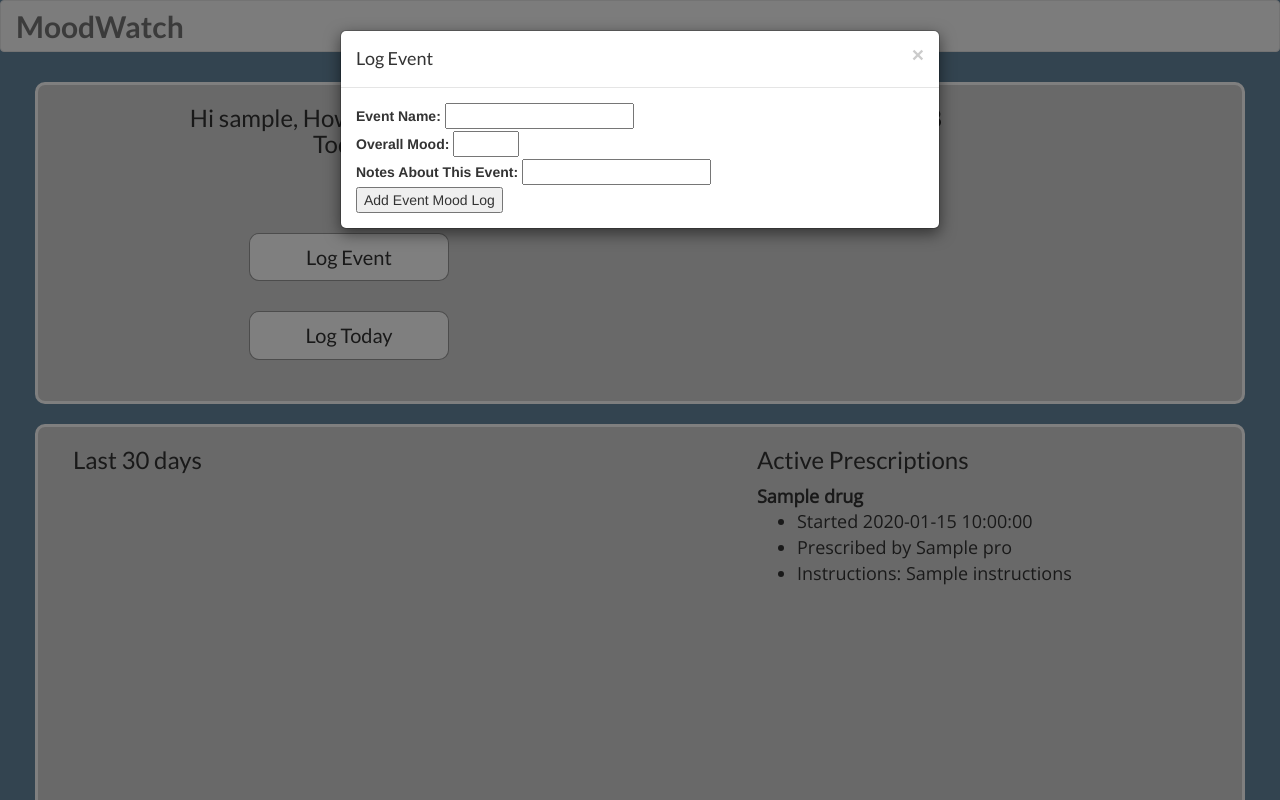
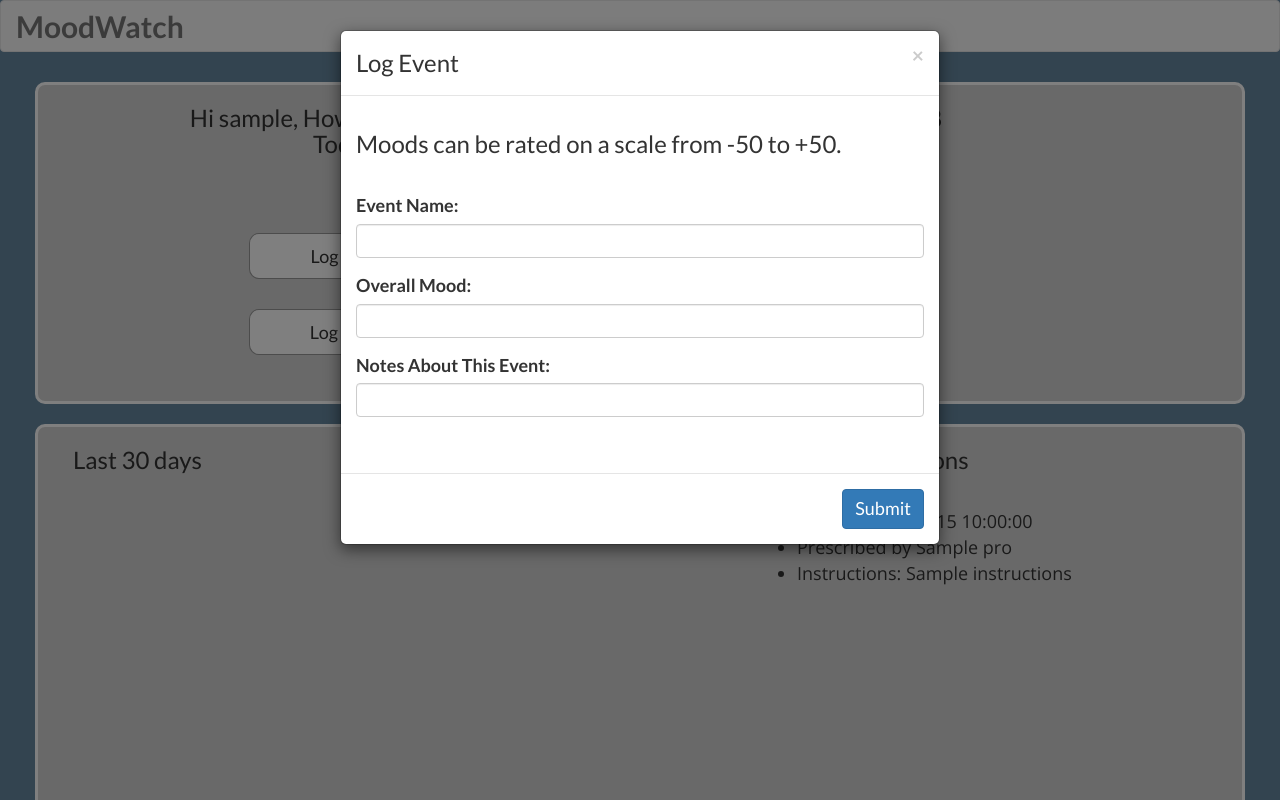
Before and after one commit to paulinang/moodwatch, a Flask app: template templates/basic_dashboard.html in a window 1280 px wide, after a click on "Log Event". Run offline with Flask 2, Linux system fonts and the light colour scheme; the template is opened without the code that fills it: most values are stand-ins (such as "Sample title", 1, 10 or a date in 2020); data that the repository does not hold is empty; some libraries are stand-ins or nearby versions.

Commit message:
Styled add event and day log forms

```diff
--- a/static/main.css
+++ b/static/main.css
@@ -1,3 +1,7 @@
+html {
+    overflow: hidden;
+}
+
 body {
     background-color: rgba(0,58,97,0.6);
 }
@@ -121,3 +125,13 @@ select, .custom-button, .search-date-interactions {
     padding: 0px 20px 18px 20px;
     margin: 20px 20px 0px;
 }
+
+.modal, input[type='text'], input[type='number'], input[type='textarea'], .btn {
+    font-family: lato;
+    font-size: 18px;
+}
+
+.tooltip-inner {
+    max-width: 500px;
+    font-size: 14px;
+}
--- a/templates/basic_dashboard.html
+++ b/templates/basic_dashboard.html
@@ -71,28 +71,38 @@
                 <div class="modal-content">
                   <div class="modal-header">
                     <button type="button" class="close" data-dismiss="modal" aria-label="Close"><span aria-hidden="true">&times;</span></button>
-                    <h4 class="modal-title" id="todayEventLabel">Log Event</h4>
+                    <h3 class="modal-title" id="todayEventLabel">Log Event</h3>
                   </div>
+
+                <form class="event mood-form" action='/log_event_mood' method='POST'>
                     <div class="modal-body">
-                    <form class="event mood-form" action='/log_event_mood' method='POST'>
-                        <label for='event-name'>Event Name:</label>
-                        <input id='event-name' type='text' name='event-name' required><br>
+                        <div id='mood-rating-guide'>
+                            <h3 data-toggle='tooltip' title='Suggested interpretation: Negative moods are rated less than zero, positive moods are rated more than zero, a neutral disposition is rated zero.'>
+                            Moods can be rated on a scale from -50 to +50.</h3><br>
 
-                        <input id='today-event-date' type='hidden' name='today-event-date'>
+                        </div>
+                        <input class='form-control' id='today-event-date' type='hidden' name='today-event-date'>
                         <script>
                             // Get today's date and assign it to a hidden input
                             $('#today-event-date').val(moment().format('YYYY-MM-DD'))
                         </script>
-
+                        <div class='form-group'>
+                            <label for='event-name'>Event Name:</label>
+                            <input class='form-control' id='event-name' type='text' name='event-name' required>
+                        </div>
+                        <div class='form-group'>
                             <label for='event-overall-mood'>Overall Mood: </label>
-                        <input class='event overall-mood' type='number' name='overall-mood' min='-50' max='50' required><br>
-
+                            <input class='event overall-mood form-control' type='number' name='overall-mood' min='-50' max='50' required>
+                        </div>
+                        <div class='form-group'>
                             <label for='event-notes'>Notes About This Event:</label>
-                        <input class='event notes' type='textarea' name='notes'><br>
-
-                        <input type='submit' value='Add Event Mood Log'>
+                            <input class='event notes form-control' type='textarea' name='notes'><br>
+                        </div>
+                    </div>
+                    <div class='modal-footer'>
+                        <button class='btn btn-primary' type='submit'>Submit</button>
+                    </div>
                 </form>
-                  </div>
                 </div>
               </div>
             </div>
@@ -104,34 +114,43 @@
                 <div class="modal-content">
                   <div class="modal-header">
                     <button type="button" class="close" data-dismiss="modal" aria-label="Close"><span aria-hidden="true">&times;</span></button>
-                    <h4 class="modal-title" id="todayLogLabel">Log Day</h4>
+                    <h3 class="modal-title" id="todayLogLabel">Log Day</h3>
                   </div>
+
+                    <form class="day mood-form" action='/log_day_mood' method='POST'>
                         <div class="modal-body">
-                    <form class="day mood-form" action='/log_day_mood' method='POST'>
                             <input id='today-date' type='hidden' name='today-date'>
                             <script>
                                 // Get today's date and assign it to a hidden input
                                 $('#today-date').val(moment().format('YYYY-MM-DD'))
                             </script>
+                            <div id='mood-rating-guide'>
+                                <h3 data-toggle='tooltip' title='Suggested interpretation: Negative moods are rated less than zero, positive moods are rated more than zero, a neutral disposition is rated zero.'>
+                                Moods can be rated on a scale from -50 to +50.</h3><br>
 
-                        <label for='day-overall-mood'>Overall Mood: </label>
-                        <input class="day overall-mood" type='number' name='overall-mood' min='-50' max='50' required><br>
-
-                        <p id='day-mood-range'>Range of Mood:
-                        <label for='day-min-mood'>Min: </label>
-                        <input class="day min-mood" type='number' name='min-mood' min='-50' max='50'>
-
-                        <label for='day-max-mood'>Max: </label>
-                        <input class='day max-mood' type='number' name='max-mood' min='-50' max='50'>
-                        <span class="day alert-msg" style='color:red;'></span><br>
-                        </p>
-
-                        <label for='day-notes'>Notes About This Day:</label>
-                        <input class="day notes" type='textarea' name='notes'><br>
-
-                        <input type='submit' value='Add Day Mood Log'>
+                            </div>
+                            <div class='form-group'>
+                                <label for='day-overall-mood'>Overall Mood For Today: </label>
+                                <input class="day overall-mood form-control" type='number' name='overall-mood' min='-50' max='50' required>
+                            </div>
+                            <div class='form-group'>
+                                <label for='day-min-mood'>Lowest Point You Felt Today: </label>
+                                <input class="day min-mood form-control" type='number' name='min-mood' min='-50' max='50'>
+                            </div>
+                            <div class='form-group'>
+                                <label for='day-max-mood'>Highest Point You Felt Today: </label>
+                                <input class='day max-mood form-control' type='number' name='max-mood' min='-50' max='50'>
+                                <span class="day alert-msg" style='color:red;'></span>
+                            </div>
+                            <div class='form-group'>
+                                <label for='day-notes'>Notes:</label>
+                                <input class="day notes form-control" type='textarea' name='notes'><br>
+                            </div>
+                        </div>
+                        <div class='modal-footer'>
+                            <button class='btn btn-primary' type='submit'>Submit</button>
+                        </div>
                     </form>
-                  </div>
                 </div>
               </div>
             </div>
@@ -141,7 +160,9 @@
     <script src='static/main.js'></script>
     <script src='static/mood_chart.js'></script>
     <script>
-
+        $(document).ready(function () {
+            $('[data-toggle="tooltip"]').tooltip();
+        });
 
         // Create day chart for today
         var dCtx = $('#dayChart').get(0).getContext('2d');
```
Lines whose indentation alone changed are shown as unchanged.
